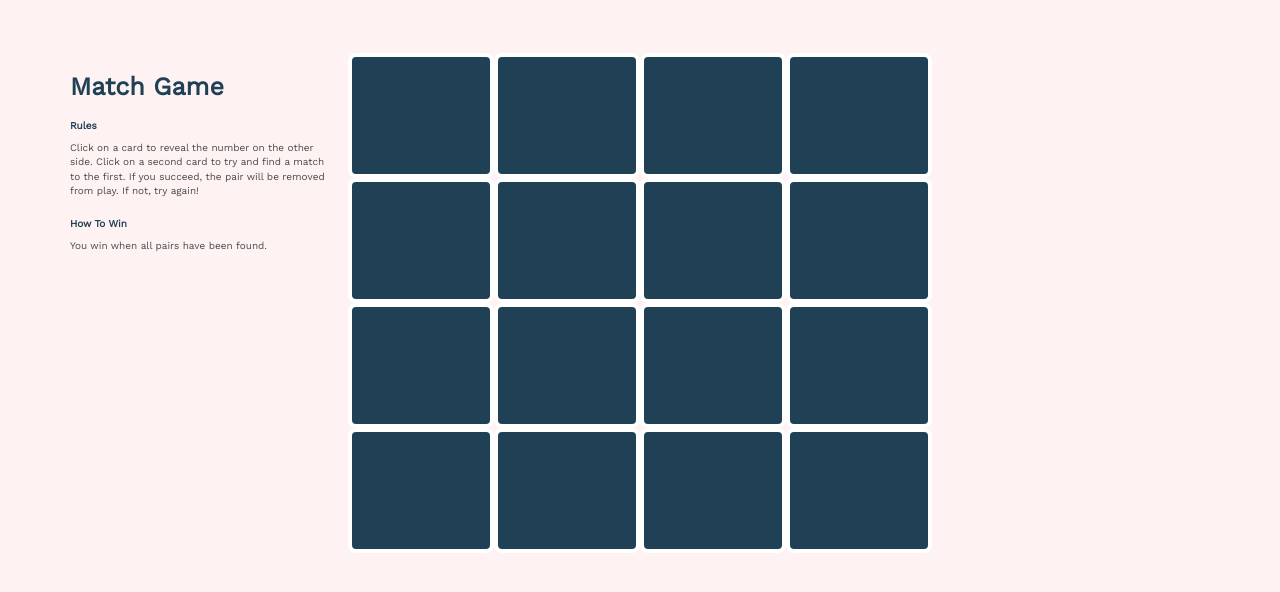
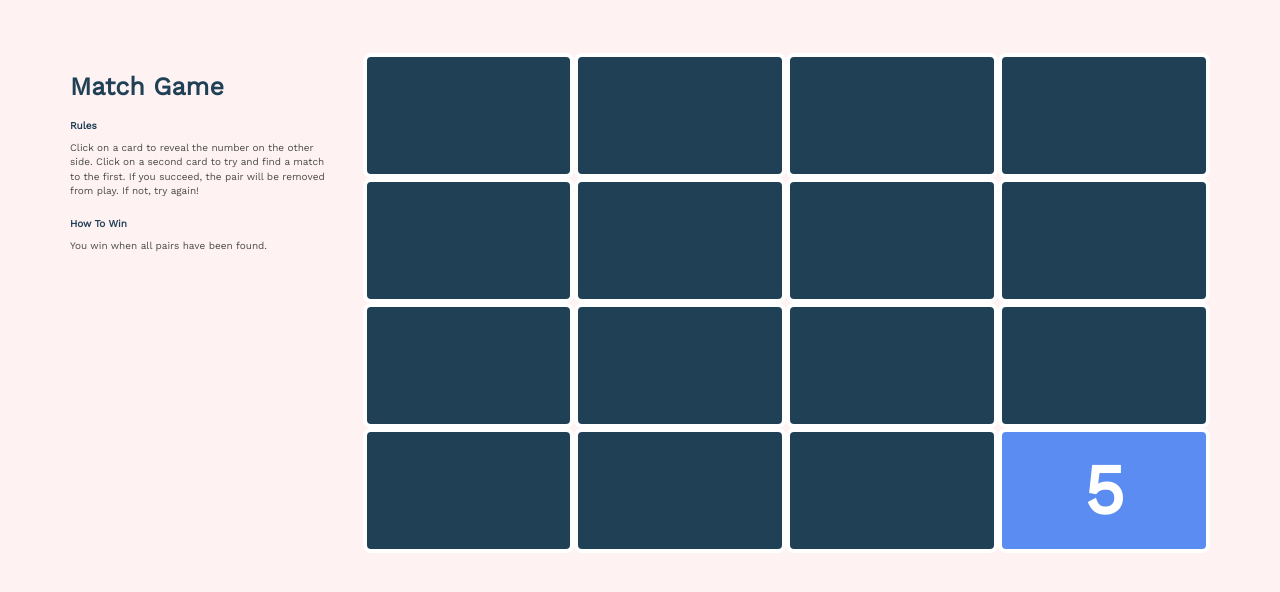
Before and after one commit to Newbie-Coder2017/MatchGame, a plain HTML site: page index.html in a window 1280 px wide. Drawn offline with nearby package versions, Linux system fonts and the light colour scheme.

Commit message:
render cards and WIP flip

```diff
--- a/index.html
+++ b/index.html
@@ -15,7 +15,7 @@
 <body>
   <div class="container">
     <div class="row">
-      <div class="col-xs-12 col-sm-3 col-md-3 col-lg-3">
+      <div class="col-xs-12 col-sm-12 col-md-3 col-lg-3">
         <h1>Match Game</h1>
         <h3>Rules</h3>
         <p>
@@ -26,59 +26,14 @@
           You win when all pairs have been found.
         </p>
       </div>
-      <div class="col-xs-12 col-sm-9 col-md-9 col-lg-9" id="game">
-        <div class="row">
-          <div class="col-xs-3 col-sm-2 col-md-2 col-lg-2 card">
-
-          </div>
-          <div class="col-xs-3 col-sm-2 col-md-2 col-lg-2 card">
-          </div>
-          <div class="col-xs-3 col-sm-2 col-md-2 col-lg-2 card">
-          </div>
-          <div class="col-xs-3 col-sm-2 col-md-2 col-lg-2 card">
-          </div>
-        </div>
-
-        <div class="row">
-          <div class="col-xs-3 col-sm-2 col-md-2 col-lg-2 card">
-          </div>
-          <div class="col-xs-3 col-sm-2 col-md-2 col-lg-2 card">
-          </div>
-          <div class="col-xs-3 col-sm-2 col-md-2 col-lg-2 card">
-          </div>
-          <div class="col-xs-3 col-sm-2 col-md-2 col-lg-2 card">
-          </div>
-        </div>
-
-        <div class="row">
-          <div class="col-xs-3 col-sm-2 col-md-2 col-lg-2 card">
-          </div>
-          <div class="col-xs-3 col-sm-2 col-md-2 col-lg-2 card">
-          </div>
-          <div class="col-xs-3 col-sm-2 col-md-2 col-lg-2 card">
-          </div>
-          <div class="col-xs-3 col-sm-2 col-md-2 col-lg-2 card">
-          </div>
-        </div>
-
-        <div class="row">
-          <div class="col-xs-3 col-sm-2 col-md-2 col-lg-2 card">
-          </div>
-          <div class="col-xs-3 col-sm-2 col-md-2 col-lg-2 card">
-          </div>
-          <div class="col-xs-3 col-sm-2 col-md-2 col-lg-2 card">
-          </div>
-          <div class="col-xs-3 col-sm-2 col-md-2 col-lg-2 card">
-          </div>
-        </div>
+      <div class="col-xs-12 col-sm-12 col-md-9 col-lg-9" id="game">
 
       </div>
     </div>
-  </div>
 
-  <script src="https://code.jquery.com/jquery-3.1.1.min.js" integrity="sha256-hVVnYaiADRTO2PzUGmuLJr8BLUSjGIZsDYGmIJLv2b8=" crossorigin="anonymous"></script>
-  <script type="text/javascript" src="./resources/js/match-game.js"></script>
-  <script type="text/javascript" src="./resources/js/tests.js"></script>
+    <script src="https://code.jquery.com/jquery-3.1.1.min.js" integrity="sha256-hVVnYaiADRTO2PzUGmuLJr8BLUSjGIZsDYGmIJLv2b8=" crossorigin="anonymous"></script>
+    <script type="text/javascript" src="./resources/js/match-game.js"></script>
+    <script type="text/javascript" src="./resources/js/tests.js"></script>
 </body>
 
 </html>
--- a/resources/css/styles.css
+++ b/resources/css/styles.css
@@ -30,13 +30,6 @@ p {
   height: 12.5rem;
   border-radius: 8px;
   border: 4px solid #ffffff;
-}
-
-.card:hover {
-  cursor: pointer;
-}
-
-.face-up {
   display: flex;
   justify-content: center;
   align-items: center;
@@ -44,3 +37,7 @@ p {
   font-weight: 900;
   color: rgb(255, 255, 255);
 }
+
+.card:hover {
+  cursor: pointer;
+}
--- a/resources/js/match-game.js
+++ b/resources/js/match-game.js
@@ -1,21 +1,20 @@
-$(document).ready;
-var MatchGame = {
-};
+var MatchGame = {}
 
 /*
   Sets up a new game after HTML document has loaded.
   Renders a 4x4 board of cards.
 */
-$ MatchGame.generateCardValues();
-$ MatchGame.rendercards(CardValues, '#game');
 
+$(document).ready(function() {
+  MatchGame.renderCards(MatchGame.generateCardValues(), $('#game'))
+});
 
 
 /*
   Generates and returns an array of matching card values.
  */
 
-MatchGame.generateCardValues = function () {
+MatchGame.generateCardValues = function() {
   var cardValues = [];
   for (var i = 1; i < 9; i++) {
     cardValues.push(i);
@@ -23,9 +22,9 @@ for (var i = 1; i < 9; i++) {
   }
   console.log(cardValues);
 
-cardValues.sort(function(){
-  return 0.5- Math.random();
-});
+  cardValues.sort(function() {
+    return 0.5 - Math.random();
+  })
 
   console.log(cardValues);
   return cardValues;
@@ -37,18 +36,27 @@ return cardValues;
 */
 
 MatchGame.renderCards = function(cardValues, $game) {
-var cardColors = ['hsl(25,85%,65%)','hsl(55,85%,65%)','hsl(90,85%,65%)','hsl(160,85%,65%)','hsl(220,85%,65%)','hsl(265,85%,65%)','hsl(310,85%,65%)','hsl(360,85%,65%)']
+
+
   $game.empty();
-for (var i = 0; i <= cardValues.length; i++){
-var cardNumber = cardValues[i];
-var card = $('<div class="col-xs-9 col-sm-9 col-md-9 col-lg-9" id="game"></div>');
-card.data("number", cardNumber);
-card.data("flipped",false);
-card.data("color", cardColors[i-1]);
-card.append($game);
+
+  var cardColors = ["hsl(25,85%,65%)", "hsl(55,85%,65%)", "hsl(90,85%,65%)", "hsl(160,85%,65%)", "hsl(220,85%,65%)", "hsl(265,85%,65%)", "hsl(310,85%,65%)", "hsl(360,85%,65%)"];
+  var totalCards = cardValues.length;
+  for (i = 0; i < totalCards; i++) {
+    var value = cardValues[i];
+    var $card = $('<div class="col-xs-3 col-sm-3 col-md-3 col-lg-3 card"></div>');
+    $card.data('value', value);
+    $card.data('flipped', false);
+    $card.data('color', cardColors[value - 1]);
+    //    console.log($card);
+    $game.append($card);
+  }
+
+// LIstener for when a card is clicked
+  $card.on('click', MatchGame.flipCard($card,'#game'))
+
 
 }
-};
 
 /*
   Flips over a given card and checks to see if two cards are flipped over.
@@ -56,5 +64,38 @@ card.append($game);
  */
 
 MatchGame.flipCard = function($card, $game) {
+  var flippedCards = [];
+  // $game.data('revealed', flippedCards);
 
-};
+  // Flip the Card if the card has not already been flipped
+
+
+  if ($card.data('flipped') === true) {
+    // The card has already been flipped, do nothing to that card.
+    return;
+  } else {
+// When a is flipped, show the characteristics of the flipped card.
+    $card.css('background-color', $card.data('color'));
+    $card.text($card.data('value'));
+    $card.data('flipped', true);
+    flippedCards.push();
+  }
+
+  // Check if the game has 2 flipped cards
+
+  if (flippedCards.length === 2) {
+    var value1 = flippedCards[0];
+    var value2 = flippedCards[1];
+    if (value1 === value2) {
+      $card.css('background-color', 'rgb(153,153,153)');
+      $card.css('color', 'rgb(204,204,204)');
+      flippedCards.empty();
+    } else {
+      $card.css('background-color', 'rgb(32, 64, 86)');
+      $card.text(' ');
+      $card.data('flipped', false);
+      flippedCards.empty();
+    }
+  }
+
+}
```
Lines whose indentation alone changed are shown as unchanged.
